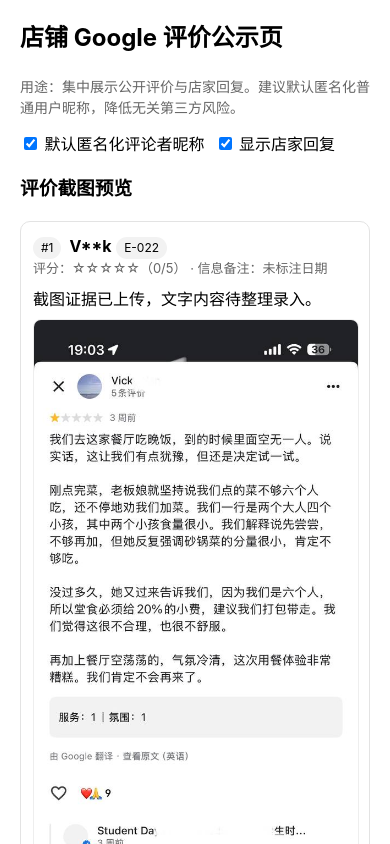
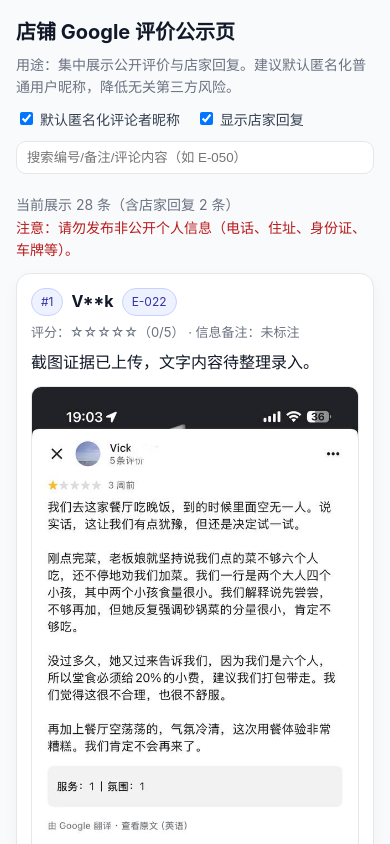
Before and after one commit to xssdreck/restaurant-evidence, a plain HTML site: page reviews.html in a window 390 px wide. Shown: the top 844 px of the page. Drawn offline with Linux system fonts and the light colour scheme.

Commit message:
ui: redesign homepage and reviews page with modern responsive layout

```diff
--- a/reviews.html
+++ b/reviews.html
@@ -4,33 +4,87 @@
   <meta charset="UTF-8" />
   <meta name="viewport" content="width=device-width, initial-scale=1" />
   <title>Google评价公示</title>
+  <meta name="description" content="学生时代米线烧烤 Google 评价截图公示页，含信息备注与店家回复展示。" />
   <style>
-    body { font-family: -apple-system,BlinkMacSystemFont,"Segoe UI",Roboto,"PingFang SC",sans-serif; margin: 20px; line-height: 1.5; }
-    .wrap { max-width: 980px; margin: 0 auto; }
-    textarea { width:100%; min-height:220px; padding:10px; border:1px solid #ccc; border-radius:10px; font-family: ui-monospace, SFMono-Regular, Menlo, monospace; }
-    button { padding:10px 14px; border:none; border-radius:8px; background:#111; color:#fff; font-weight:700; cursor:pointer; }
-    .row { display:flex; gap:10px; align-items:center; flex-wrap:wrap; margin:10px 0; }
-    .muted { color:#666; font-size:14px; }
-    .card { border:1px solid #e3e3e3; border-radius:10px; padding:12px; margin:10px 0; }
-    .meta { font-size:13px; color:#666; }
-    .owner { margin-top:8px; padding:8px; background:#fafafa; border-left:3px solid #333; }
-    .pill { display:inline-block; font-size:12px; padding:2px 8px; border-radius:999px; background:#f2f2f2; margin-right:8px; }
-    .danger { color:#b00020; }
-    .shot { margin-top:8px; max-width:100%; border-radius:8px; border:1px solid #eee; }
+    :root {
+      --bg: #f8fafc;
+      --panel: #fff;
+      --muted: #6b7280;
+      --border: #e5e7eb;
+      --brand: #1d4ed8;
+      --danger: #b91c1c;
+    }
+    * { box-sizing: border-box; }
+    body {
+      font-family: -apple-system,BlinkMacSystemFont,"Segoe UI",Roboto,"PingFang SC",sans-serif;
+      margin: 0;
+      background: var(--bg);
+      color: #111827;
+      line-height: 1.6;
+    }
+    .wrap { max-width: 1080px; margin: 0 auto; padding: 16px; }
+    .top {
+      position: sticky; top: 0; z-index: 20;
+      background: rgba(248,250,252,.92);
+      backdrop-filter: blur(6px);
+      border-bottom: 1px solid var(--border);
+      margin: -16px -16px 12px; padding: 14px 16px 10px;
+    }
+    .title { margin: 0 0 6px; font-size: clamp(20px, 2.8vw, 28px); }
+    .muted { color: var(--muted); font-size: 14px; margin: 0; }
+
+    .toolbar {
+      display: flex; flex-wrap: wrap; gap: 10px 16px; align-items: center;
+      margin-top: 10px;
+    }
+    .toolbar label { font-size: 14px; color: #374151; }
+    .toolbar input[type="text"] {
+      min-width: 220px; padding: 8px 10px; border: 1px solid var(--border); border-radius: 10px;
+    }
+
+    .row { display:flex; gap:10px; align-items:center; flex-wrap:wrap; margin: 8px 0 0; }
+    .danger { color: var(--danger); }
+
+    .card {
+      background: var(--panel);
+      border: 1px solid var(--border);
+      border-radius: 14px;
+      padding: 14px;
+      margin: 12px 0;
+      box-shadow: 0 6px 16px rgba(15,23,42,.04);
+    }
+    .card-head { display:flex; flex-wrap:wrap; gap:8px; align-items:center; }
+    .pill {
+      display:inline-block; font-size:12px; padding:3px 9px;
+      border-radius:999px; background:#eef2ff; color:#3730a3; border: 1px solid #c7d2fe;
+    }
+    .meta { font-size:13px; color:var(--muted); margin-top: 6px; }
+    .text { margin-top:8px; white-space: pre-wrap; }
+    .owner {
+      margin-top:10px; padding:10px;
+      background:#f9fafb; border-left:3px solid #111827; border-radius:8px;
+    }
+    .shot {
+      margin-top:10px; width: 100%; border-radius: 10px; border: 1px solid #e5e7eb;
+    }
+
+    @media (max-width: 640px) {
+      .top { position: static; margin: 0 0 10px; padding: 0 0 10px; background: transparent; backdrop-filter: none; border-bottom: none; }
+      .toolbar input[type="text"] { width: 100%; min-width: 0; }
+    }
   </style>
 </head>
 <body>
 <div class="wrap">
-  <h2>店铺 Google 评价公示页</h2>
-  <p class="muted">用途：集中展示公开评价与店家回复。建议默认匿名化普通用户昵称，降低无关第三方风险。</p>
-
-  <div class="row">
-    <label><input id="maskNames" type="checkbox" checked /> 默认匿名化评论者昵称</label>
-    <label><input id="showOwnerReply" type="checkbox" checked /> 显示店家回复</label>
+  <div class="top">
+    <h2 class="title">店铺 Google 评价公示页</h2>
+    <p class="muted">用途：集中展示公开评价与店家回复。建议默认匿名化普通用户昵称，降低无关第三方风险。</p>
+    <div class="toolbar">
+      <label><input id="maskNames" type="checkbox" checked /> 默认匿名化评论者昵称</label>
+      <label><input id="showOwnerReply" type="checkbox" checked /> 显示店家回复</label>
+      <input id="keyword" type="text" placeholder="搜索编号/备注/评论内容（如 E-050）" />
+    </div>
   </div>
-
-  <h3>评价截图预览</h3>
-  <div id="list"></div>
 
   <div class="row">
     <span id="stat" class="muted"></span>
@@ -38,13 +92,14 @@
 
   <p class="muted danger">注意：请勿发布非公开个人信息（电话、住址、身份证、车牌等）。</p>
 
-  <hr />
-
+  <div id="list"></div>
 </div>
 
 <script>
 const list = document.getElementById('list');
 const stat = document.getElementById('stat');
+const keyword = document.getElementById('keyword');
+let sourceData = [];
 
 function maskName(name){
   if(!name) return '匿名用户';
@@ -63,31 +118,43 @@
   list.innerHTML='';
   const mask = document.getElementById('maskNames').checked;
   const showOwnerReply = document.getElementById('showOwnerReply').checked;
-  let total=0, withReply=0;
 
+  let withReply=0;
   arr.forEach((r,i)=>{
-    total++;
     if(r.ownerReply) withReply++;
-    const div = document.createElement('div');
+    const div = document.createElement('article');
     div.className='card';
 
     const author = mask ? maskName(r.author) : (r.author || '匿名用户');
-    const date = r.date || '未标注日期';
+    const note = r.date || '未标注';
     const rating = Number(r.rating)||0;
     const text = r.text || '';
     const url = r.url || '';
 
     div.innerHTML = `
-      <div><span class="pill">#${i+1}</span><strong>${author}</strong>${r.evidenceId ? ` <span class="pill">${r.evidenceId}</span>` : ""}</div>
-      <div class="meta">评分：${stars(rating)}（${rating}/5） · 信息备注：${date}${url ? ` · <a target="_blank" href="${url}">原链接</a>` : ''}</div>
-      <div style="margin-top:8px; white-space:pre-wrap;">${text}</div>
-      ${showOwnerReply && r.ownerReply ? `<div class="owner"><div class="meta"><strong>店家回复</strong></div><div style="white-space:pre-wrap;">${r.ownerReply}</div></div>` : ''}
-      ${r.imageUrl ? `<a href="${r.imageUrl}" target="_blank"><img class="shot" src="${r.imageUrl}" alt="evidence screenshot" /></a>` : ''}
+      <div class="card-head">
+        <span class="pill">#${i+1}</span>
+        <strong>${author}</strong>
+        ${r.evidenceId ? `<span class="pill">${r.evidenceId}</span>` : ''}
+      </div>
+      <div class="meta">评分：${stars(rating)}（${rating}/5） · 信息备注：${note}${url ? ` · <a target="_blank" href="${url}">原链接</a>` : ''}</div>
+      <div class="text">${text}</div>
+      ${showOwnerReply && r.ownerReply ? `<div class="owner"><div class="meta"><strong>店家回复</strong></div><div class="text">${r.ownerReply}</div></div>` : ''}
+      ${r.imageUrl ? `<a href="${r.imageUrl}" target="_blank"><img loading="lazy" class="shot" src="${r.imageUrl}" alt="evidence screenshot" /></a>` : ''}
     `;
     list.appendChild(div);
   });
 
-  stat.textContent = `共 ${total} 条评价，其中 ${withReply} 条含店家回复`;
+  stat.textContent = `当前展示 ${arr.length} 条（含店家回复 ${withReply} 条）`;
+}
+
+function applyFilters(){
+  const q = keyword.value.trim().toLowerCase();
+  const filtered = !q ? sourceData : sourceData.filter(x => {
+    const blob = [x.evidenceId, x.author, x.date, x.text, x.ownerReply].join(' ').toLowerCase();
+    return blob.includes(q);
+  });
+  render(filtered);
 }
 
 async function loadDefaultData(){
@@ -96,9 +163,11 @@
     if(!res.ok){ stat.textContent='未读取到 reviews-data.json'; return; }
     const arr = await res.json();
     if(Array.isArray(arr) && arr.length){
-      render(arr);
-      document.getElementById('maskNames').addEventListener('change', ()=>render(arr));
-      document.getElementById('showOwnerReply').addEventListener('change', ()=>render(arr));
+      sourceData = arr;
+      applyFilters();
+      document.getElementById('maskNames').addEventListener('change', applyFilters);
+      document.getElementById('showOwnerReply').addEventListener('change', applyFilters);
+      keyword.addEventListener('input', applyFilters);
     } else {
       stat.textContent = '暂无评价数据';
     }
```
Also changed, not shown: index.html (+90 -18 lines).
